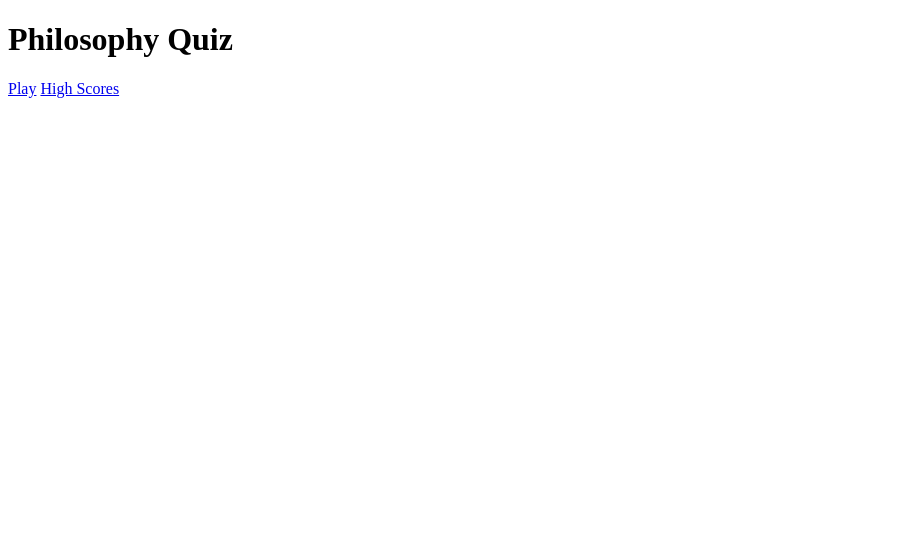
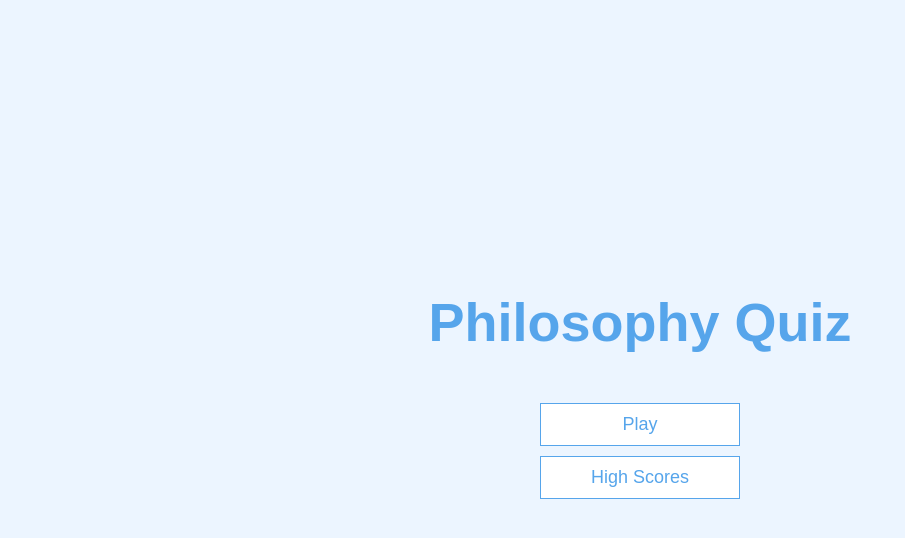
Before and after one commit to irfankurtagic/philosophy-quiz, a plain HTML site: page index.html in a window 1280 px wide. Shown: the whole page, without its empty margins (0-905 px from the left). Drawn offline with Linux system fonts and the light colour scheme; the site is published under a folder, as on GitHub Pages, so addresses that start at the root find nothing.

Commit message:
Add files via upload

```diff
--- a/index.html
+++ b/index.html
@@ -5,14 +5,14 @@
     <meta name="viewport" content="width=device-width, initial-scale=1.0" />
     <meta http-equiv="X-UA-Compatible" content="ie=edge" />
     <title>Philosophy Quiz</title>
-    <link rel="stylesheet" href="/css/app.css" />
+    <link rel="stylesheet" href="css/app.css" />
   </head>
   <body>
     <div class="container">
       <div id="home" class="flex-center flex-column">
         <h1>Philosophy Quiz</h1>
-        <a class="btn" href="/html/game.html">Play</a>
-        <a class="btn" href="/html/highscores.html">High Scores</a>
+        <a class="btn" href="html/game.html">Play</a>
+        <a class="btn" href="html/highscores.html">High Scores</a>
       </div>
     </div>
   </body>
```
